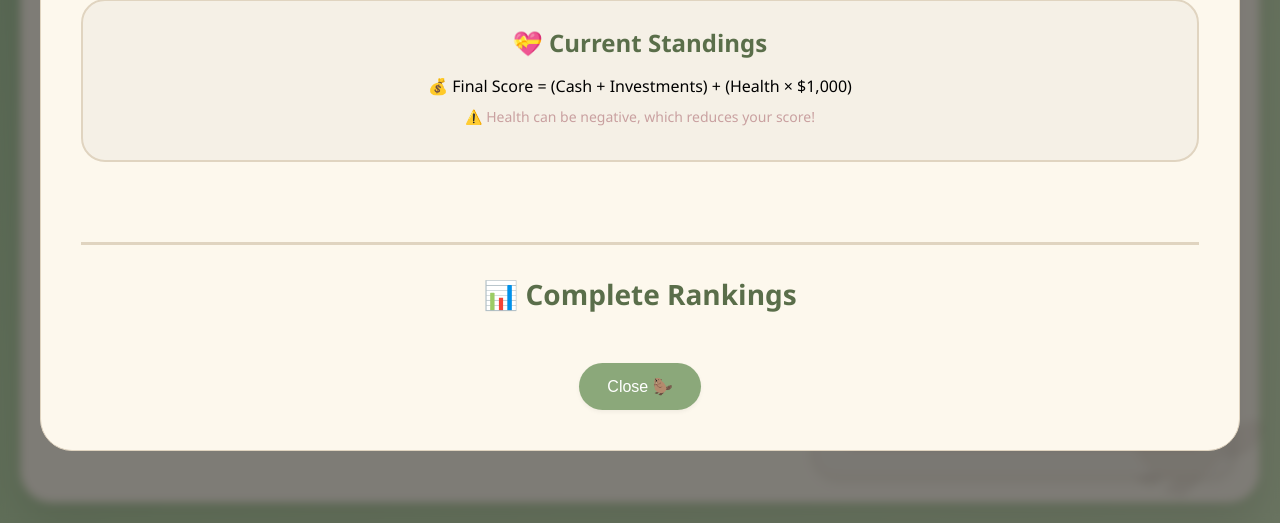
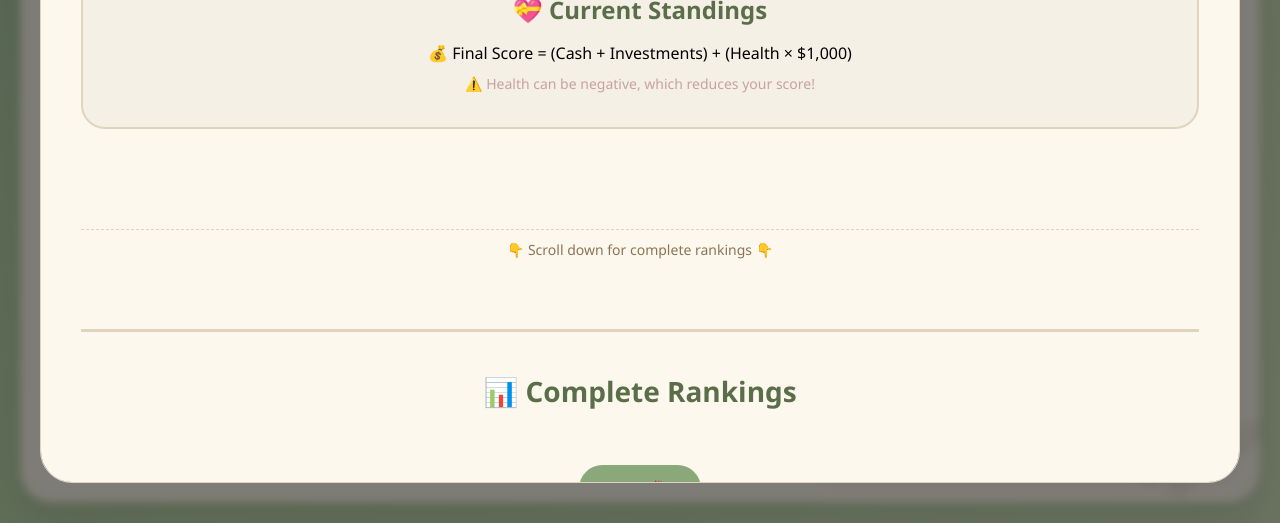
Before and after one commit to bea7676/capybarafinance, a plain HTML site: page index.html in a window 1280 px wide. Both pictures are taken after a click on the button "9. 📊 Full Report + Rankings". Shown: the part 431-954 px from the top of the page. Drawn offline with Linux system fonts and the light colour scheme.

Commit message:
Update index.html

```diff
--- a/index.html
+++ b/index.html
@@ -285,13 +285,13 @@
             animation: slideIn 0.3s ease-out;
         }
 
-        /* Improved Podium Styles - More Spacious */
+        /* Podium Styles */
         .podium-container {
             display: flex;
             justify-content: center;
             align-items: flex-end;
             gap: 40px;
-            margin: 40px 0;
+            margin: 40px 0 60px 0;
             flex-wrap: wrap;
         }
 
@@ -344,7 +344,6 @@
         .podium .trophy {
             font-size: 55px;
             margin: 10px 0;
-            animation: gentlePulse 2s ease infinite;
         }
 
         .podium .amount {
@@ -354,16 +353,11 @@
             color: #6B8C5A;
         }
 
-        @keyframes gentlePulse {
-            0%, 100% { transform: scale(1); opacity: 1; }
-            50% { transform: scale(1.1); opacity: 0.9; }
-        }
-
-        /* Ranking List - More Spread Out */
+        /* Ranking List - Moved Further Down */
         .ranking-list {
-            margin-top: 40px;
+            margin-top: 60px;
             border-top: 3px solid #E0D4C0;
-            padding-top: 30px;
+            padding-top: 40px;
         }
 
         .ranking-list h3 {
@@ -418,12 +412,12 @@
             font-family: monospace;
         }
 
-        /* Health Conversion Box - More Spacious */
+        /* Health Conversion Box */
         .health-conversion {
             background: #F5F0E6;
             padding: 25px;
             border-radius: 24px;
-            margin: 25px 0;
+            margin: 25px 0 40px 0;
             border: 2px solid #E0D4C0;
             text-align: center;
         }
@@ -455,9 +449,24 @@
             background: #8BA87A;
             padding: 14px 28px;
             width: auto;
-            margin: 25px auto 0;
+            margin: 30px auto 0;
             display: block;
             font-size: 16px;
+        }
+
+        .scroll-hint {
+            text-align: center;
+            margin: 20px 0 0 0;
+            padding: 10px;
+            color: #8B7355;
+            font-size: 14px;
+            border-top: 1px dashed #E0D4C0;
+            animation: gentlePulse 2s ease infinite;
+        }
+
+        @keyframes gentlePulse {
+            0%, 100% { opacity: 0.6; }
+            50% { opacity: 1; }
         }
 
         @media (max-width: 768px) {
@@ -921,7 +930,13 @@
                 `;
             }
 
-            html += `</div><div class="ranking-list"><h3>📊 Complete Rankings</h3><div class="ranking-grid">`;
+            html += `</div>`;
+
+            // Add scroll hint
+            html += `<div class="scroll-hint">👇 Scroll down for complete rankings 👇</div>`;
+
+            // Complete rankings section - moved further down with more margin
+            html += `<div class="ranking-list"><h3>📊 Complete Rankings</h3><div class="ranking-grid">`;
 
             for (let i = 0; i < rankings.length; i++) {
                 const r = rankings[i];
@@ -1001,7 +1016,13 @@
                 `;
             }
 
-            html += `</div><div class="ranking-list"><h3>📊 Complete Rankings</h3><div class="ranking-grid">`;
+            html += `</div>`;
+
+            // Add scroll hint
+            html += `<div class="scroll-hint">👇 Scroll down for complete rankings 👇</div>`;
+
+            // Complete rankings section - moved further down
+            html += `<div class="ranking-list"><h3>📊 Complete Rankings</h3><div class="ranking-grid">`;
 
             for (let i = 0; i < rankings.length; i++) {
                 const r = rankings[i];
```
